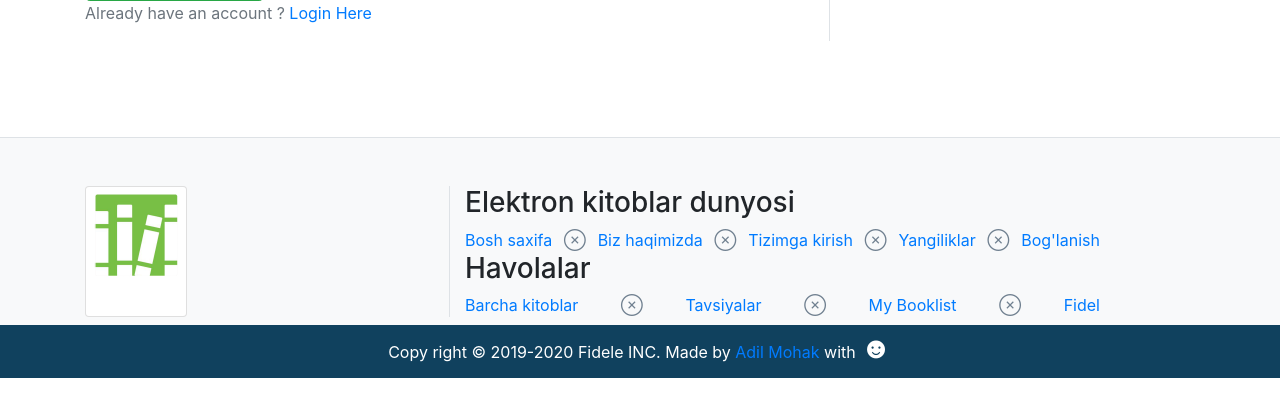
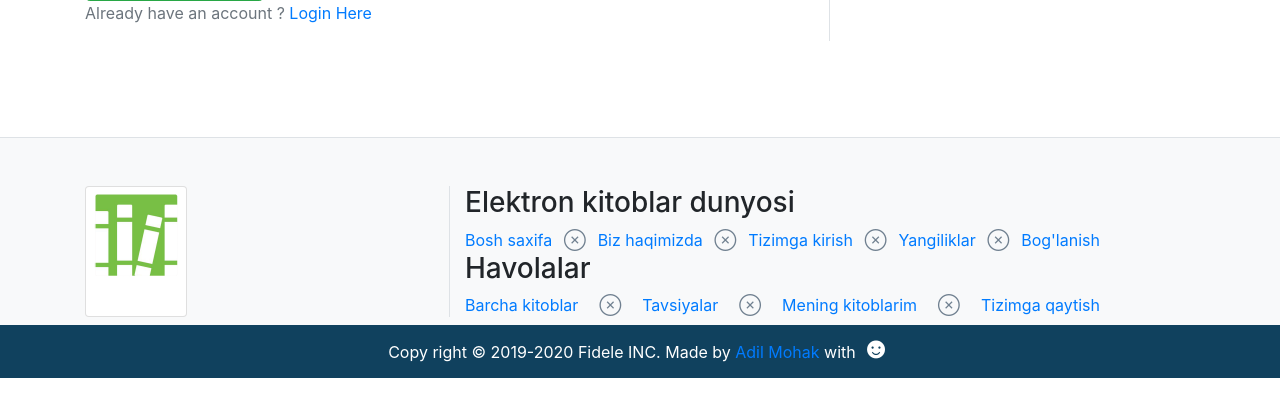
Before and after one commit to Xusanbek0039/django-book-webapp, a Django app: template templates/accounts/user_form.html in a window 1280 px wide. Shown: the part 406-800 px from the top of the page. Run offline with Django 3.2, Linux system fonts and the light colour scheme; the template is opened without the code that fills it, so the values that code supplies are empty; some libraries are stand-ins or nearby versions.

Commit message:
Update footer.html

```diff
--- a/templates/footer.html
+++ b/templates/footer.html
@@ -30,8 +30,8 @@
                 <div class="d-flex justify-content-between">
                     <a href="{% url 'books:books' %}"> Barcha kitoblar </a> <span>&CircleTimes;</span> <a
                         href="{% url 'books:recommendation' %}"> Tavsiyalar </a> <span>&CircleTimes;</span>
-                    <a href="{% url 'books:user_booklist' %}"> My
-                        Booklist </a> <span>&CircleTimes;</span> <a href="/"> Fidel </a>
+                    <a href="{% url 'books:user_booklist' %}"> Mening kitoblarim </a> <span>&CircleTimes;</span>
+                    <a href="/"> Tizimga qaytish </a>
                 </div>
             </div>
         </div>
```
